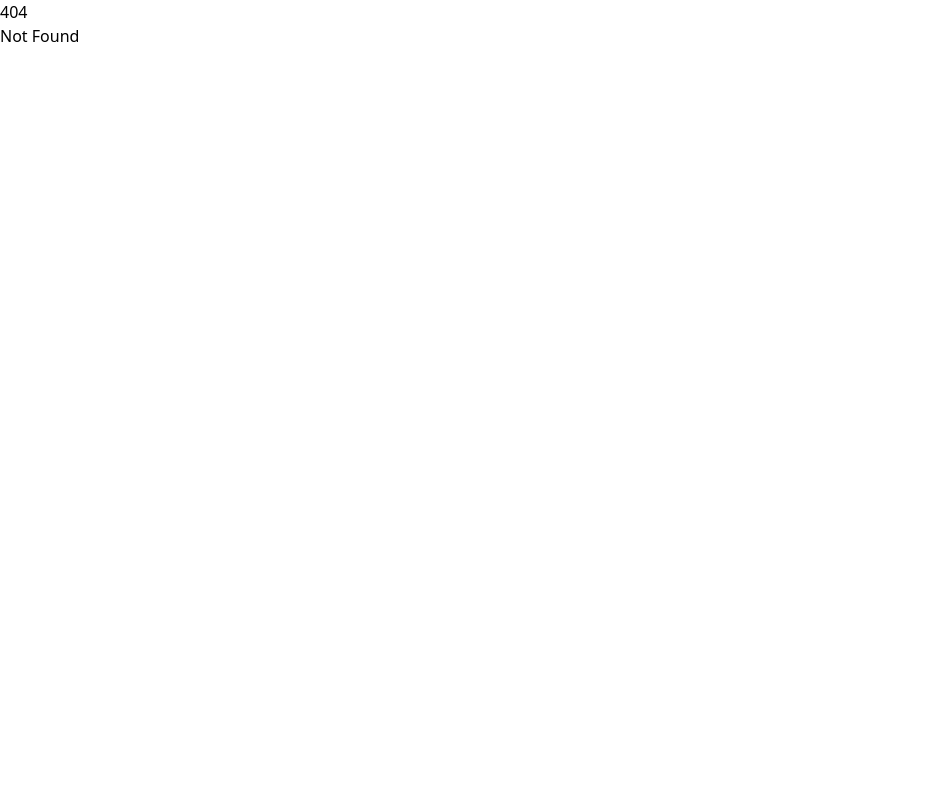
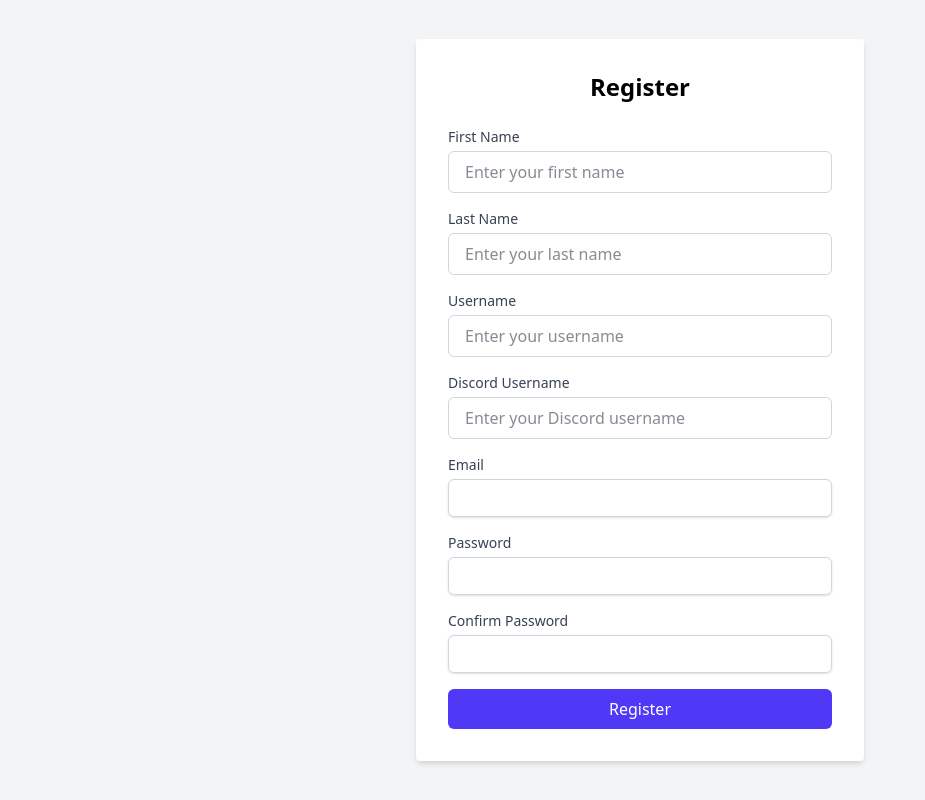
Before and after one commit to swecc-uw/swecc-resume-review, a SvelteKit app: page /register in a window 1280 px wide. Before the commit this address had no page. Shown: the whole page, without its empty margins (0-925 px from the left). Built offline with nearby package versions, Linux system fonts and the light colour scheme.

Commit message:
Add register page

```diff
--- a/src/routes/+page.svelte
+++ b/src/routes/+page.svelte
@@ -11,11 +11,19 @@
     SWECC Resume Review
   </h1>
   <button
-    class="bg-blue-500 text-white rounded-lg px-6 py-3 text-lg font-medium hover:bg-blue-700 transition duration-300 mt-4 cursor-pointer"
+    class="w-48 bg-blue-500 text-white rounded-lg px-6 py-3 text-lg font-medium hover:bg-blue-700 transition duration-300 mt-4 cursor-pointer"
     on:click={() => {
       goto("/login");
     }}
   >
     Login
   </button>
+  <button
+    class="w-48 bg-blue-500 text-white rounded-lg px-6 py-3 text-lg font-medium hover:bg-blue-700 transition duration-300 mt-4 cursor-pointer"
+    on:click={() => {
+      goto("/register");
+    }}
+  >
+    Register
+  </button>
 </div>
--- /dev/null
+++ b/src/routes/app/+page.svelte
@@ -0,0 +1,7 @@
+<script>
+  // Add any necessary script logic here
+</script>
+
+<div class="flex items-center justify-center h-screen">
+  <h1 class="text-4xl font-bold">App</h1>
+</div>
--- a/src/routes/login/+page.svelte
+++ b/src/routes/login/+page.svelte
@@ -6,8 +6,8 @@
   let password = '';
 
   const handleLogin = async () => {
-    if (await login({username, password})) {
-      goto("/");
+    if (await login({ username, password })) {
+      goto("/app");
     }
   };
 </script>
--- /dev/null
+++ b/src/routes/register/+page.svelte
@@ -0,0 +1,113 @@
+<script lang="ts">
+  let firstName = '';
+  let lastName = '';
+  let email = '';
+  let password = '';
+  let confirmPassword = '';
+  let username = ''; // Added username
+  let discordUsername = ''; // Added Discord username
+
+  const handleSubmit = (event: any) => {
+    event.preventDefault();
+  };
+</script>
+
+<div class="min-h-screen flex items-center justify-center bg-gray-100">
+  <form
+    class="bg-white p-8 rounded shadow-md w-full max-w-md"
+    on:submit={handleSubmit}
+  >
+    <h1 class="text-2xl font-bold mb-6 text-center">Register</h1>
+
+      <div class="mb-4">
+        <label for="firstName" class="block text-sm font-medium text-gray-700">First Name</label>
+        <input
+          id="firstName"
+          type="text"
+          bind:value={firstName}
+          class="w-full px-4 py-2 mt-1 text-gray-900 bg-white border border-gray-300 rounded-md focus:ring-indigo-500 focus:border-indigo-500"
+          placeholder="Enter your first name"
+          required
+        />
+      </div>
+      <div class="mb-4">
+        <label for="lastName" class="block text-sm font-medium text-gray-700">Last Name</label>
+        <input
+          id="lastName"
+          type="text"
+          bind:value={lastName}
+          class="w-full px-4 py-2 mt-1 text-gray-900 bg-white border border-gray-300 rounded-md focus:ring-indigo-500 focus:border-indigo-500"
+          placeholder="Enter your last name"
+          required
+        />
+      </div>
+      <div class="mb-4">
+        <label for="username" class="block text-sm font-medium text-gray-700">Username</label>
+        <input
+          id="username"
+          type="text"
+          bind:value={username}
+          class="w-full px-4 py-2 mt-1 text-gray-900 bg-white border border-gray-300 rounded-md focus:ring-indigo-500 focus:border-indigo-500"
+          placeholder="Enter your username"
+          required
+        />
+      </div>
+      <div class="mb-4">
+        <label for="discordUsername" class="block text-sm font-medium text-gray-700">Discord Username</label>
+        <input
+          id="discordUsername"
+          type="text"
+          bind:value={discordUsername}
+          class="w-full px-4 py-2 mt-1 text-gray-900 bg-white border border-gray-300 rounded-md focus:ring-indigo-500 focus:border-indigo-500"
+          placeholder="Enter your Discord username"
+          required
+        />
+      </div>
+
+    <div class="mb-4">
+      <label for="email" class="block text-sm font-medium text-gray-700">
+        Email
+      </label>
+      <input
+        type="email"
+        id="email"
+        bind:value={email}
+        class="mt-1 block w-full px-3 py-2 border border-gray-300 rounded-md shadow-sm focus:outline-none focus:ring-indigo-500 focus:border-indigo-500 sm:text-sm"
+        required
+      />
+    </div>
+
+    <div class="mb-4">
+      <label for="password" class="block text-sm font-medium text-gray-700">
+        Password
+      </label>
+      <input
+        type="password"
+        id="password"
+        bind:value={password}
+        class="mt-1 block w-full px-3 py-2 border border-gray-300 rounded-md shadow-sm focus:outline-none focus:ring-indigo-500 focus:border-indigo-500 sm:text-sm"
+        required
+      />
+    </div>
+
+    <div class="mb-4">
+      <label for="confirmPassword" class="block text-sm font-medium text-gray-700">
+        Confirm Password
+      </label>
+      <input
+        type="password"
+        id="confirmPassword"
+        bind:value={confirmPassword}
+        class="mt-1 block w-full px-3 py-2 border border-gray-300 rounded-md shadow-sm focus:outline-none focus:ring-indigo-500 focus:border-indigo-500 sm:text-sm"
+        required
+      />
+    </div>
+
+    <button
+      type="submit"
+      class="w-full bg-indigo-600 text-white py-2 px-4 rounded-md hover:bg-indigo-700 focus:outline-none focus:ring-2 focus:ring-indigo-500 focus:ring-offset-2"
+    >
+      Register
+    </button>
+  </form>
+</div>
```
